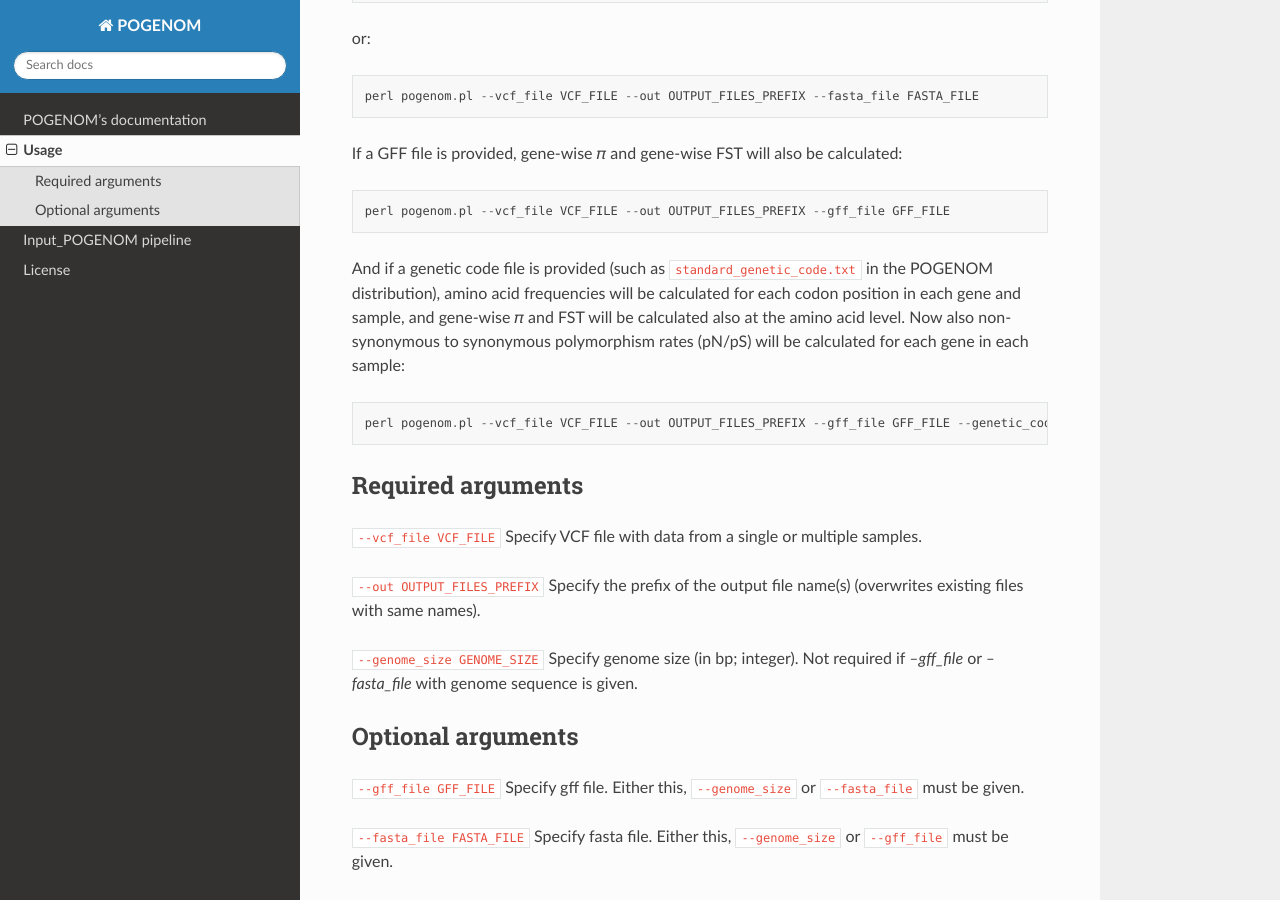
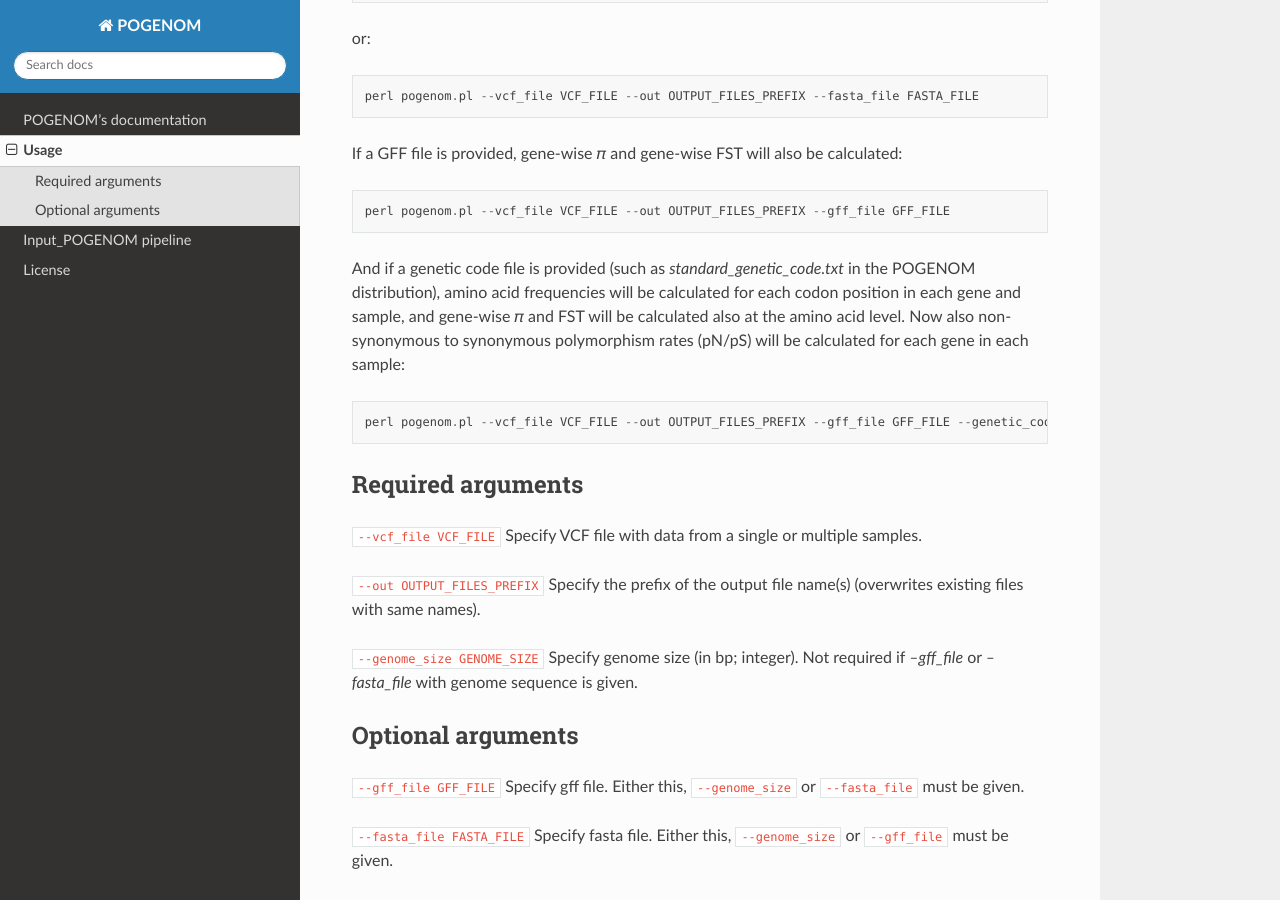
Before and after one commit to EnvGen/POGENOM, a Sphinx documentation site: the page built from docs/source/Usage_POGENOM.rst, in a window 1280 px wide and 900 px high, scrolled down 362 px. Built offline with Sphinx 7.4.7 and the Read the Docs theme 2.0.0, drawn with Linux system fonts in a browser that asks for light colours.

```diff
--- a/docs/source/Usage_POGENOM.rst
+++ b/docs/source/Usage_POGENOM.rst
@@ -17,7 +17,7 @@ If a GFF file is provided, gene-wise 𝜋 and gene-wise FST will also be calcula
 
     perl pogenom.pl --vcf_file VCF_FILE --out OUTPUT_FILES_PREFIX --gff_file GFF_FILE
 
-And if a genetic code file is provided (such as ``standard_genetic_code.txt`` in the POGENOM distribution), amino acid frequencies will be calculated for each codon position in each gene and sample, and gene-wise 𝜋 and FST will be calculated also at the amino acid level. Now also non-synonymous to synonymous polymorphism rates (pN/pS) will be calculated for each gene in each sample::
+And if a genetic code file is provided (such as `standard_genetic_code.txt` in the POGENOM distribution), amino acid frequencies will be calculated for each codon position in each gene and sample, and gene-wise 𝜋 and FST will be calculated also at the amino acid level. Now also non-synonymous to synonymous polymorphism rates (pN/pS) will be calculated for each gene in each sample::
 
     perl pogenom.pl --vcf_file VCF_FILE --out OUTPUT_FILES_PREFIX --gff_file GFF_FILE --genetic_code_file GENETIC_CODE_FILE
 
@@ -39,7 +39,7 @@ Optional arguments
 
 ``--fasta_file FASTA_FILE`` Specify fasta file. Either this, ``--genome_size`` or ``--gff_file`` must be given.
 
-``--genetic_code_file GENETIC_CODE_FILE`` Specify genetic code file. E.g. ``standard_genetic_code.txt`` in the POGENOM distribution.
+``--genetic_code_file GENETIC_CODE_FILE`` Specify genetic code file. E.g. `standard_genetic_code.txt` in the POGENOM distribution.
 
 ``--loci_file LOCI_FILE`` Specify file with ids of loci to include.
 
```
